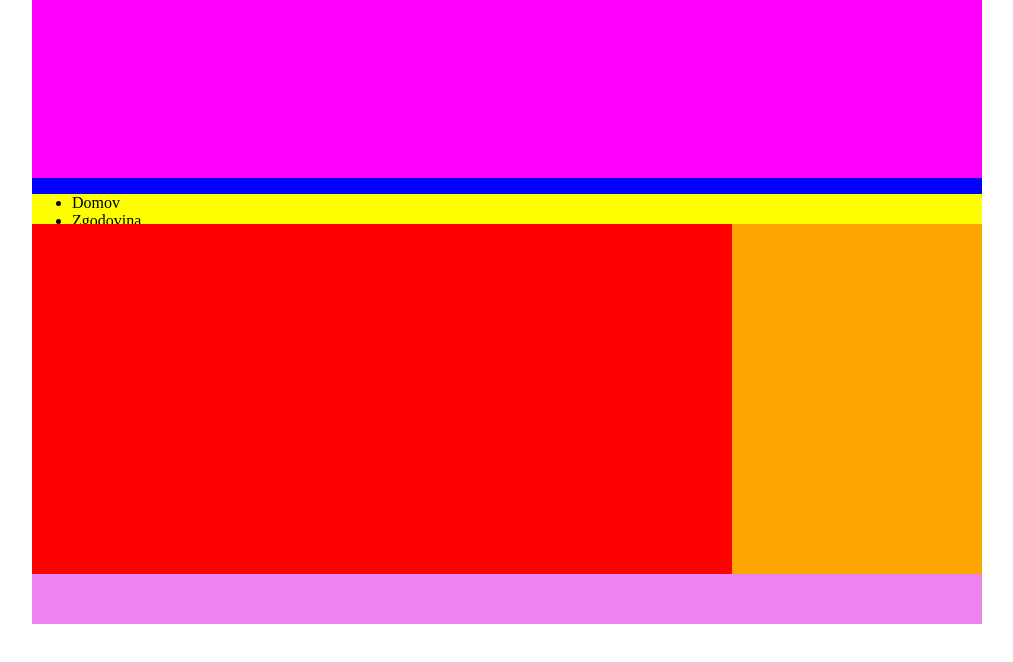
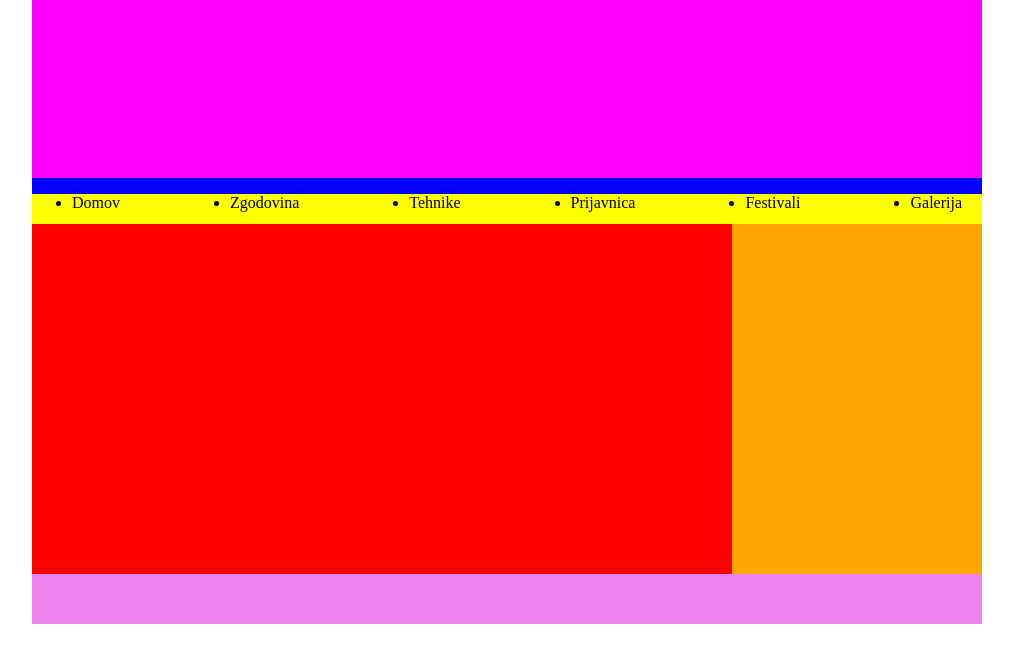
Before and after one commit to DebevcLuka/www.animare.si, a plain HTML site: page index.html in a window 1280 px wide. Shown: the part 122-784 px from the top of the page, without its empty margins (133-1146 px from the left). Drawn offline with Linux system fonts and the light colour scheme.

Commit message:
Oblikovanje

```diff
--- a/slogi.css
+++ b/slogi.css
@@ -40,6 +40,14 @@ html,body{
 	height: 30px;
 	width: 950px;
 }
+#Navigacija ul {
+	display: flex;
+	flex-direction: row;
+	flex-wrap: nowrap;
+	justify-content: space-between;
+	align-items: flex-start;
+	margin-right: 20px;
+}
 #Vsebina {
 	background-color: green;
 	min-height: 350px;
```
